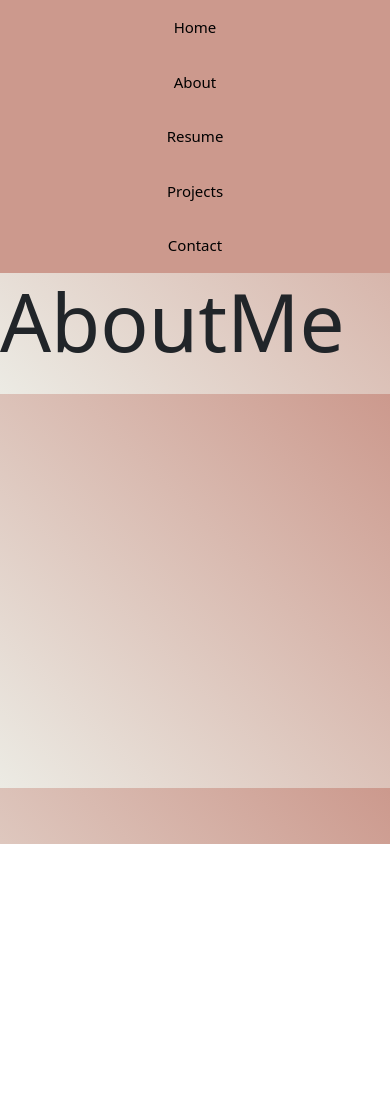
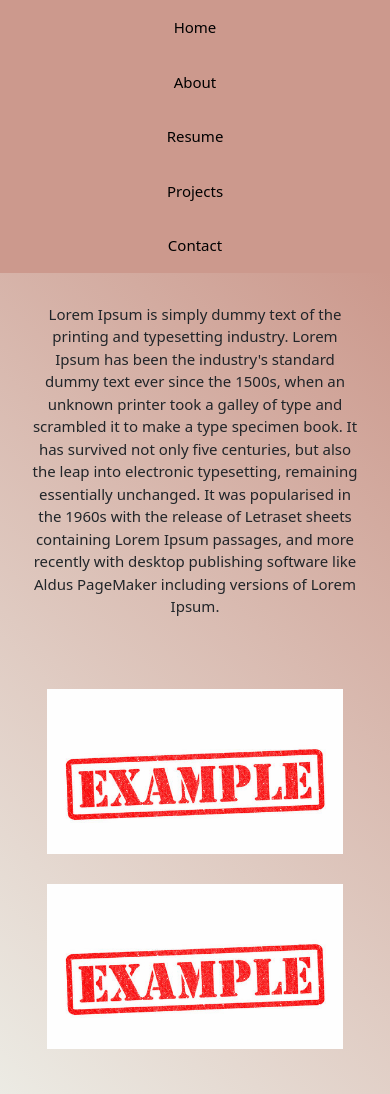
Before and after one commit to Pucha10/DawidPuszka, a React (Vite) app: page /AboutMe in a window 390 px wide. Before the commit the page ends 844 px from the top, so only its background shows below. Built offline with nearby package versions, Linux system fonts and the light colour scheme.

Commit message:
finishes

```diff
--- a/src/App.css
+++ b/src/App.css
@@ -32,6 +32,7 @@
 .social-media img {
   width: 80px;
   height: 80px;
+  border-radius: 50%;
 }
 body h1 {
   font-size: 80px;
@@ -40,34 +41,36 @@
 .name {
   color: #e61919;
 }
-img {
+img.MainPage {
   width: 380px;
   height: auto;
   border-radius: 50%; /* Zaokrąglamy rogi zdjęcia */
 }
-@media screen and (max-width: 600px) {
+@media screen and (max-width: 800px) {
   .container {
-    flex-direction: column; /* Układ kolumnowy na urządzeniach o mniejszej szerokości */
+    flex-direction: column;
+    height: auto; /* Usuwamy stałą wysokość */
+    padding: 10px; /* Zmniejszamy odstępy */
   }
 
   .left-column, .right-column {
-    width: 100%; /* Szerokość kolumn na pełną szerokość ekranu */
-    padding: 15px; /* Zmniejszenie odstępów */
-    text-align: center; /* Wyśrodkowanie zawartości */
+    width: 100%;
+    padding: 15px;
+    text-align: center;
   }
 
   .social-media a {
-    display: block; /* Umieszczenie ikon social media pod sobą */
-    margin: 10px auto; /* Centrowanie ikon */
+    display: inline-block; /* Przywracamy domyślne wyświetlanie */
+    margin: 5px; /* Zmniejszamy odstępy */
   }
 
   h1 {
-    font-size: 36px; /* Zmniejszenie rozmiaru nagłówka */
-    margin-bottom: 20px; /* Zmniejszenie odstępu między nagłówkami */
+    font-size: 36px;
+    margin-bottom: 20px;
   }
 
   img {
-    max-width: 100%; /* Maksymalna szerokość obrazka */
-    height: auto; /* Automatyczne skalowanie wysokości */
+    width: 250px; /* Zmniejszamy szerokość obrazka */
+    height: auto;
   }
 }
--- a/src/App.tsx
+++ b/src/App.tsx
@@ -28,7 +28,11 @@
                         </div>
                     </div>
                     <div className="right-column">
-                        <img src="/images/me.png" alt="Me" />
+                        <img
+                            className="MainPage"
+                            src="/images/me.png"
+                            alt="Me"
+                        />
                     </div>
                 </div>
             </body>
--- a/src/components/pages/AboutMe.tsx
+++ b/src/components/pages/AboutMe.tsx
@@ -1,10 +1,34 @@
 import Navbar from "../elements/Navbar";
+import "./Pages.css";
 
 function App() {
     return (
         <div>
             <Navbar />
-            <h1>AboutMe</h1>
+            <body>
+                <div className="container">
+                    <div className="text-column">
+                        <p className="AboutMeText">
+                            Lorem Ipsum is simply dummy text of the printing and
+                            typesetting industry. Lorem Ipsum has been the
+                            industry's standard dummy text ever since the 1500s,
+                            when an unknown printer took a galley of type and
+                            scrambled it to make a type specimen book. It has
+                            survived not only five centuries, but also the leap
+                            into electronic typesetting, remaining essentially
+                            unchanged. It was popularised in the 1960s with the
+                            release of Letraset sheets containing Lorem Ipsum
+                            passages, and more recently with desktop publishing
+                            software like Aldus PageMaker including versions of
+                            Lorem Ipsum.
+                        </p>
+                    </div>
+                    <div className="photo-column">
+                        <img src="/images/example1.png" alt="Me" />
+                        <img src="/images/example2.png" alt="Me" />
+                    </div>
+                </div>
+            </body>
         </div>
     );
 }
--- a/src/components/pages/Contact.tsx
+++ b/src/components/pages/Contact.tsx
@@ -1,10 +1,37 @@
 import Navbar from "../elements/Navbar";
+import "./Pages.css";
 
 function App() {
     return (
         <div>
             <Navbar />
-            <h1>Contact</h1>
+            <body>
+                <div className="container">
+                    <ul className="contact">
+                        <li>Email: example@example.com</li>
+                        <li>Telefon: 123-456-789</li>
+                        <li>
+                            <div className="social-media">
+                                <a href="https://github.com/Pucha10">
+                                    <img
+                                        src="/images/GitHub.png"
+                                        alt="GitHub"
+                                    />
+                                </a>
+                                <a href="https://www.linkedin.com/in/dawid-puszka-a208a7281/">
+                                    <img
+                                        src="/images/LinkedIn.png"
+                                        alt="LinkedIn"
+                                    />
+                                </a>
+                                <a href="https://twitter.com/Dawid1003">
+                                    <img src="/images/X.png" alt="X" />
+                                </a>
+                            </div>
+                        </li>
+                    </ul>
+                </div>
+            </body>
         </div>
     );
 }
--- /dev/null
+++ b/src/components/pages/Pages.css
@@ -0,0 +1,42 @@
+.text-column {
+    flex: 7;
+    padding:50px
+  }
+  .photo-column {
+    flex: 3;
+  }
+  .photo-column img{
+      padding: 30px;
+      width: 550px;
+      height: auto;
+  }
+  p.AboutMeText{
+      font-size: 25px;
+  }
+  ul.Projects{
+    font-size: 50px;
+  }
+  ul.contact{
+    font-size: 50px;
+  }
+  @media screen and (max-width: 800px) {
+    .text-column,
+    .photo-column {
+        width: 100%;
+        padding: 20px;
+        text-align: center;
+    }
+    p.AboutMeText {
+        font-size: 15px;
+    }
+    ul.Projects,
+    ul.contact {
+        font-size: 30px;
+    }
+    .photo-column img {
+        width: 100%;
+        max-width: 350px;
+        height: auto;
+        padding: 15px;
+    }
+}
--- a/src/components/pages/Projects.tsx
+++ b/src/components/pages/Projects.tsx
@@ -1,10 +1,28 @@
 import Navbar from "../elements/Navbar";
+import "./Pages.css";
 
 function App() {
     return (
         <div>
             <Navbar />
-            <h1>Projects</h1>
+            <body>
+                <div className="container">
+                    <ul className="Projects">
+                        <li>
+                            <strong>Projekt 1:</strong> Opis projektu 1 -{" "}
+                            <a href="/">GitHub</a>
+                        </li>
+                        <li>
+                            <strong>Projekt 2:</strong> Opis projektu 2 -{" "}
+                            <a href="/">GitHub</a>
+                        </li>
+                        <li>
+                            <strong>Projekt 3:</strong> Opis projektu 3 -{" "}
+                            <a href="/">GitHub</a>
+                        </li>
+                    </ul>
+                </div>
+            </body>
         </div>
     );
 }
--- a/src/components/pages/resume.tsx
+++ b/src/components/pages/resume.tsx
@@ -1,10 +1,15 @@
 import Navbar from "../elements/Navbar";
+import "./Pages.css";
 
 function App() {
     return (
         <div>
             <Navbar />
-            <h1>CV</h1>
+            <body>
+                <div className="container">
+                    <h1>CV</h1>
+                </div>
+            </body>
         </div>
     );
 }
```
Also changed, not shown: public/images/example1.png (added), public/images/example2.png (added).
